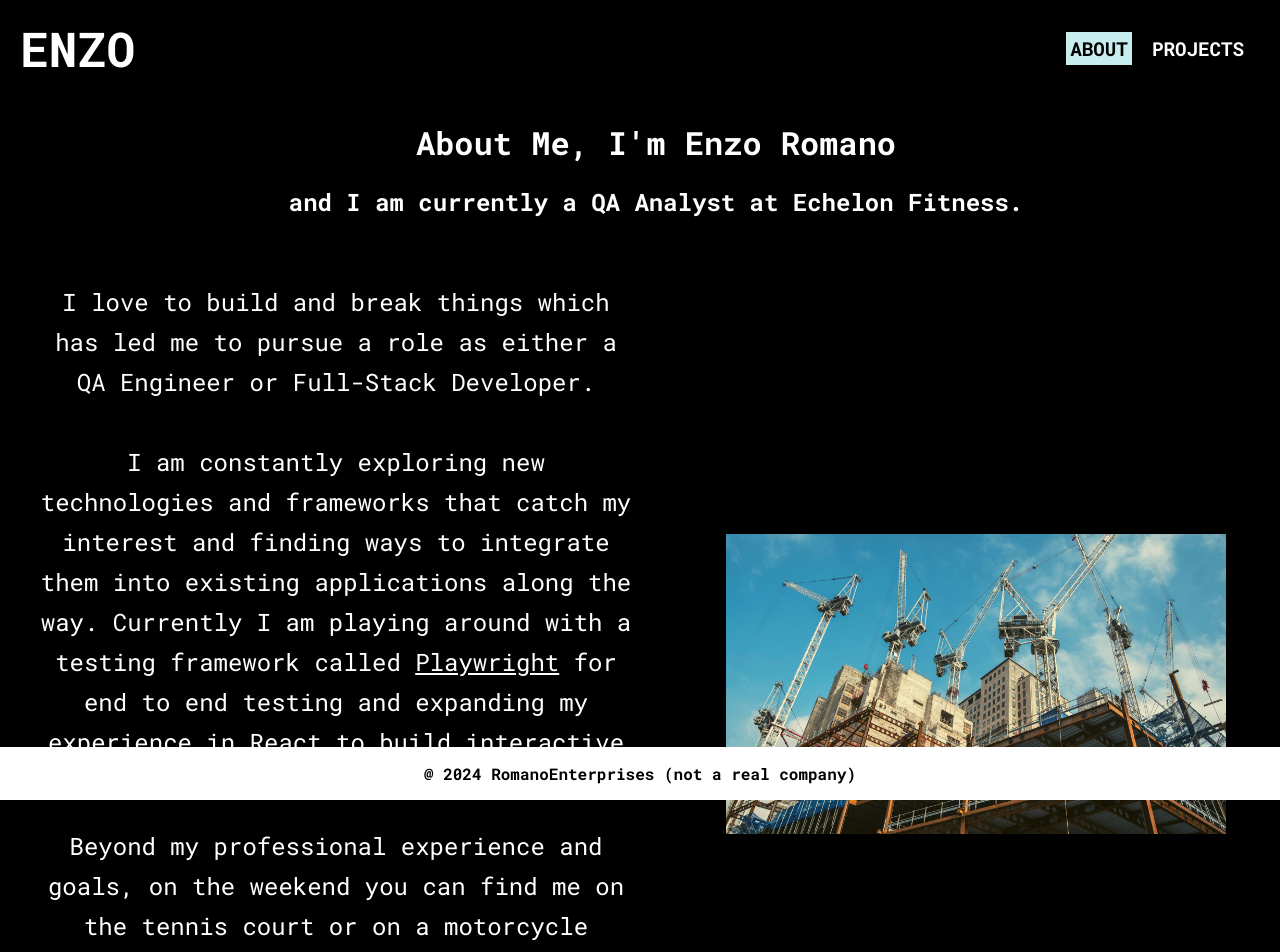
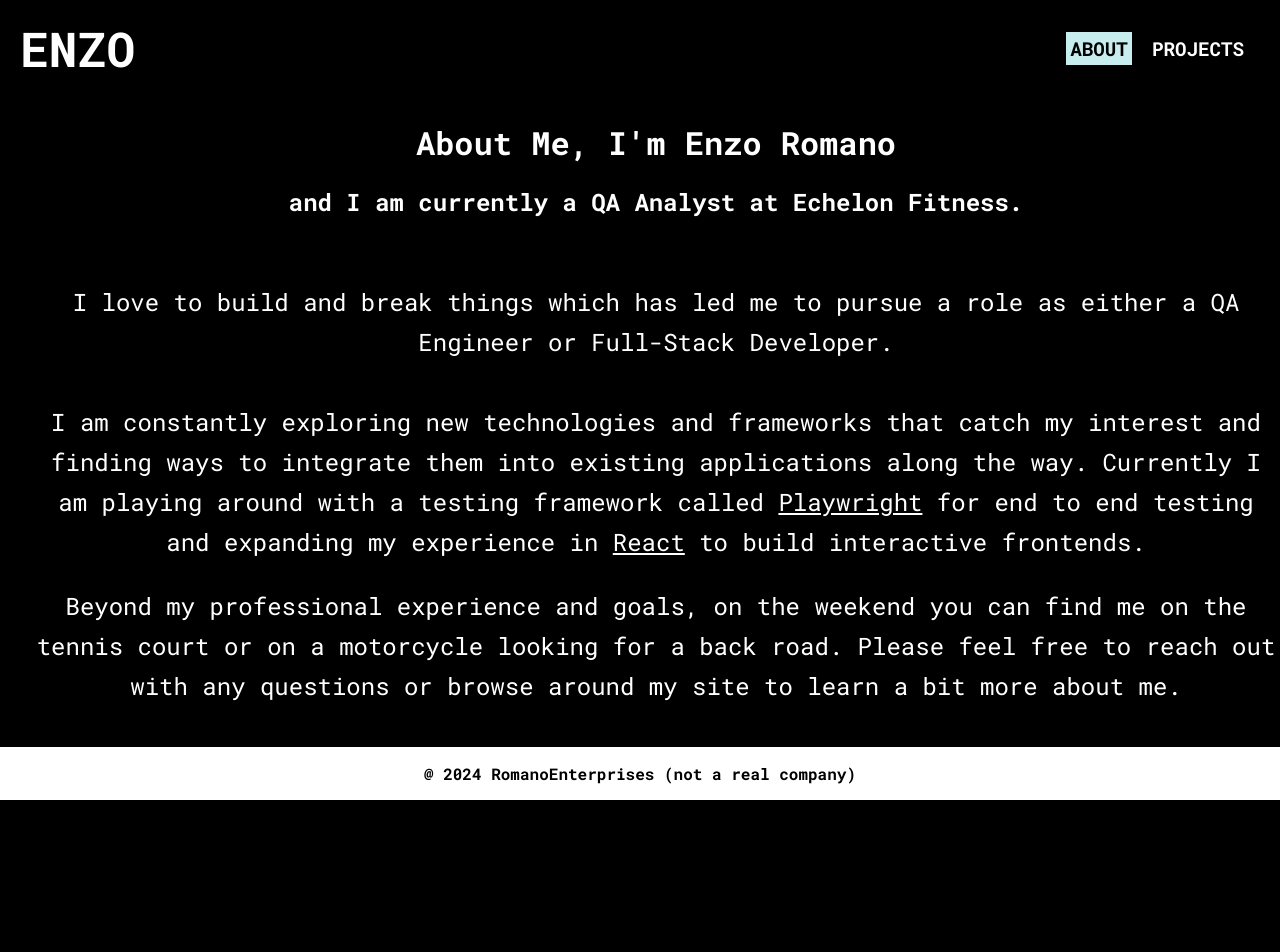
Before and after one commit to enzosromano/portfolio, a React (Create React App) app: page /about in a window 1280 px wide. Shown: the top 952 px of the page. After the commit the page ends 800 px from the top, so only its background shows below. Built offline with nearby package versions, Linux system fonts and the light colour scheme.

Commit message:
fixed email action

```diff
--- a/src/pages/About.tsx
+++ b/src/pages/About.tsx
@@ -5,9 +5,7 @@ export default function Links() {
             <h2>and I am currently a QA Analyst at Echelon Fitness.</h2>
 
             <div className="summary">
-
                 <div className="aboutText">
-
                     <p>
                         I love to build and break things which has led me to pursue a role as
                         either a QA Engineer or Full-Stack Developer.
@@ -27,10 +25,6 @@ export default function Links() {
                         a bit more about me.
                     </p>
                 </div>
-                <div className="aboutImage">
-                    <img src="../images/construction.jpg" />
-                    <p></p>
-                </div>
             </div>
 
         </div>
--- a/src/pages/Home.tsx
+++ b/src/pages/Home.tsx
@@ -53,7 +53,9 @@ export default function Home() {
                             </a>
                         </div>
                         <div className="b2">
-                            <DirectionalButton>Contact Me</DirectionalButton>
+                            <a href="mailto:enzosromano@gmail.com">
+                              <DirectionalButton>Contact Me</DirectionalButton>
+                            </a>
                         </div>
                     </div>
                 </div>
@@ -66,7 +68,7 @@ export default function Home() {
                         <a href="https://github.com/enzosromano" target="_blank" rel="noreferrer">
                             <img src="/contacticons/githubicon.png" alt="github"/>
                         </a>
-                        <a href="https://google.com" target="_blank" rel="noreferrer">
+                        <a href="mailto:enzosromano@gmail.com" target="_blank" rel="noreferrer">
                             <img src="/contacticons/emailicon.png" alt="linkedin"/>
                         </a>
                         <a href="https://www.linkedin.com/in/enzo-romano-878b051b3/" target="_blank" rel="noreferrer">
--- a/src/styles.css
+++ b/src/styles.css
@@ -114,8 +114,8 @@ body {
 }
 
 .aboutImage img{
-    height: 300px;
-    width: 500px;
+    height: 600px;
+    width: 450px;
 }
 
 .summary a {
```
